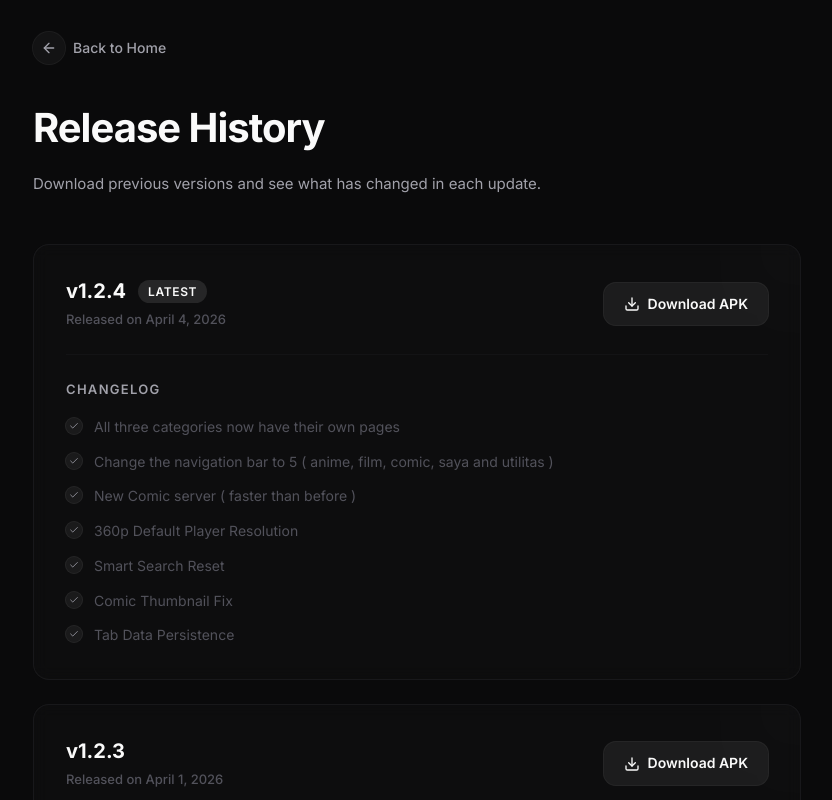
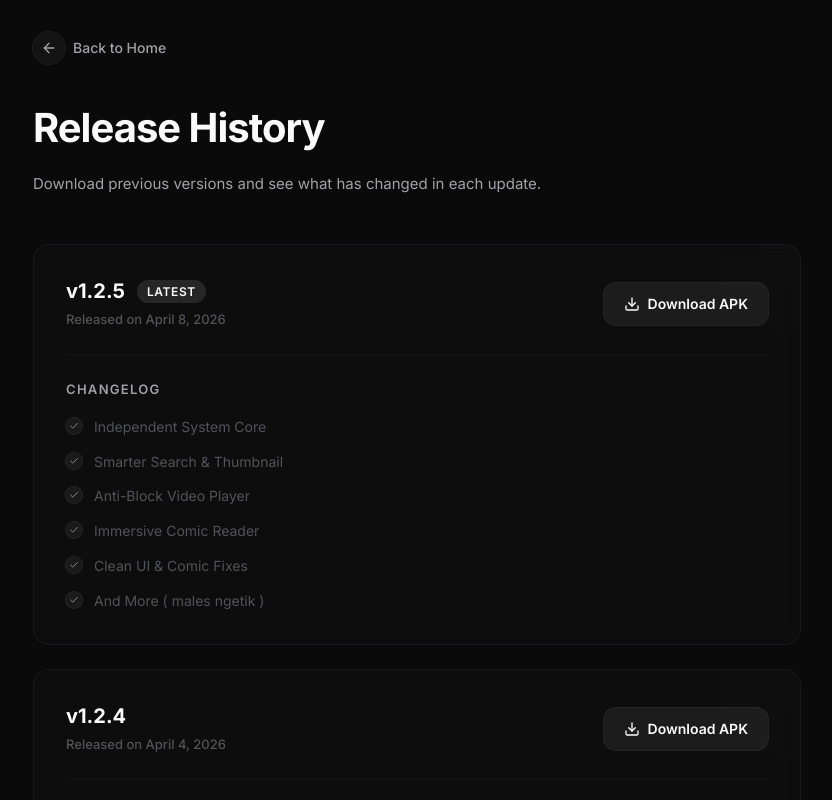
Before and after one commit to Naotica2/naoflix-downloader, a React (Vite) app: page /releases in a window 1280 px wide. Shown: the top 800 px of the page, without its empty margins (223-1055 px from the left). Built offline with nearby package versions, Linux system fonts and the light colour scheme.

Commit message:
naoflix update v1.2.5

```diff
--- a/public/releases.json
+++ b/public/releases.json
@@ -53,5 +53,18 @@
       "Comic Thumbnail Fix",
       "Tab Data Persistence"
     ]
+  },
+        {
+    "version": "1.2.5",
+    "date": "2026-04-08",
+    "downloadUrl": "https://pbqxnmfvclduirsvckxz.supabase.co/storage/v1/object/public/naoflix/naoflixv1.2.5.apk",
+    "changelog": [
+      "Independent System Core",
+      "Smarter Search & Thumbnail",
+      "Anti-Block Video Player",
+      "Immersive Comic Reader",
+      "Clean UI & Comic Fixes",
+      "And More ( males ngetik )"
+    ]
   }
 ]
--- a/src/App.jsx
+++ b/src/App.jsx
@@ -250,7 +250,7 @@ function Hero() {
           {/* Primary – Download APK */}
           <div className="flex w-full flex-col items-center sm:w-auto">
             <a
-              href="https://pbqxnmfvclduirsvckxz.supabase.co/storage/v1/object/public/naoflix/naoflixv1.2.4.apk"
+              href="https://pbqxnmfvclduirsvckxz.supabase.co/storage/v1/object/public/naoflix/naoflixv1.2.5.apk"
               download="naoflix.apk"
               id="cta-download"
               className="group inline-flex w-full items-center justify-center gap-2.5 rounded-xl bg-text-primary px-6 py-3 text-[14px] font-semibold text-surface shadow-lg shadow-white/[0.04] transition-all duration-200 ease-in-out hover:bg-accent hover:shadow-white/[0.08] active:scale-[0.98] sm:w-auto"
```
